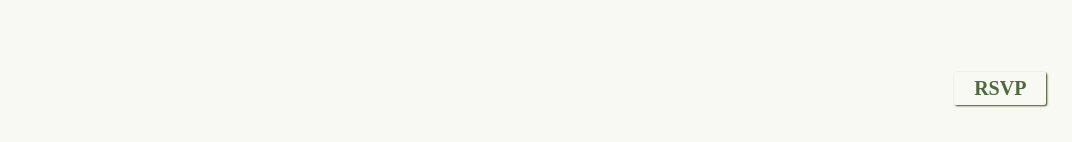
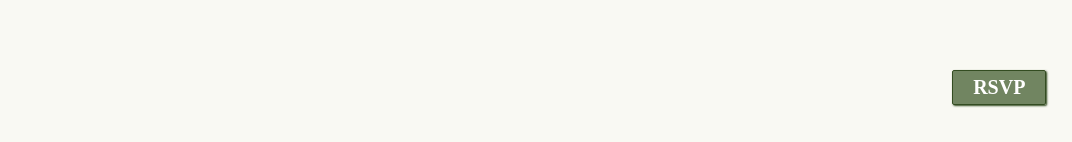
Before and after one commit to colecrum26/wedding, a React (Create React App) app in the folder wedding-website/: page / in a window 1280 px wide. In both pictures the pointer is over the link 1208 px from the left and 743 px from the top of the page. Shown: the part 655-797 px from the top of the page, without its empty margins (208-1280 px from the left). Built offline with nearby package versions, Linux system fonts and the light colour scheme.

Commit message:
adjusted style on rsvp btn

```diff
--- a/wedding-website/src/style/rsvpBtn.css
+++ b/wedding-website/src/style/rsvpBtn.css
@@ -4,9 +4,15 @@
     right: 2%;
     font-size: 20px;
     font-weight: 700;
-    /* background-color: var(--accent-darkGreen); */
-    /* color: white !important; */
     padding: 5px 20px;
     border-radius: 2px;
     box-shadow: 1.1px 1px 2px var(--accent-darkerGreen);
 }
+.rsvp-fauxbtn:hover {
+    border: 1px solid var(--accent-darkerGreen);
+    background-color: var(--accent-darkGreen-overlay);
+    color: white;
+}
+.rsvp-fauxbtn:active {
+    box-shadow: none;
+}
```
